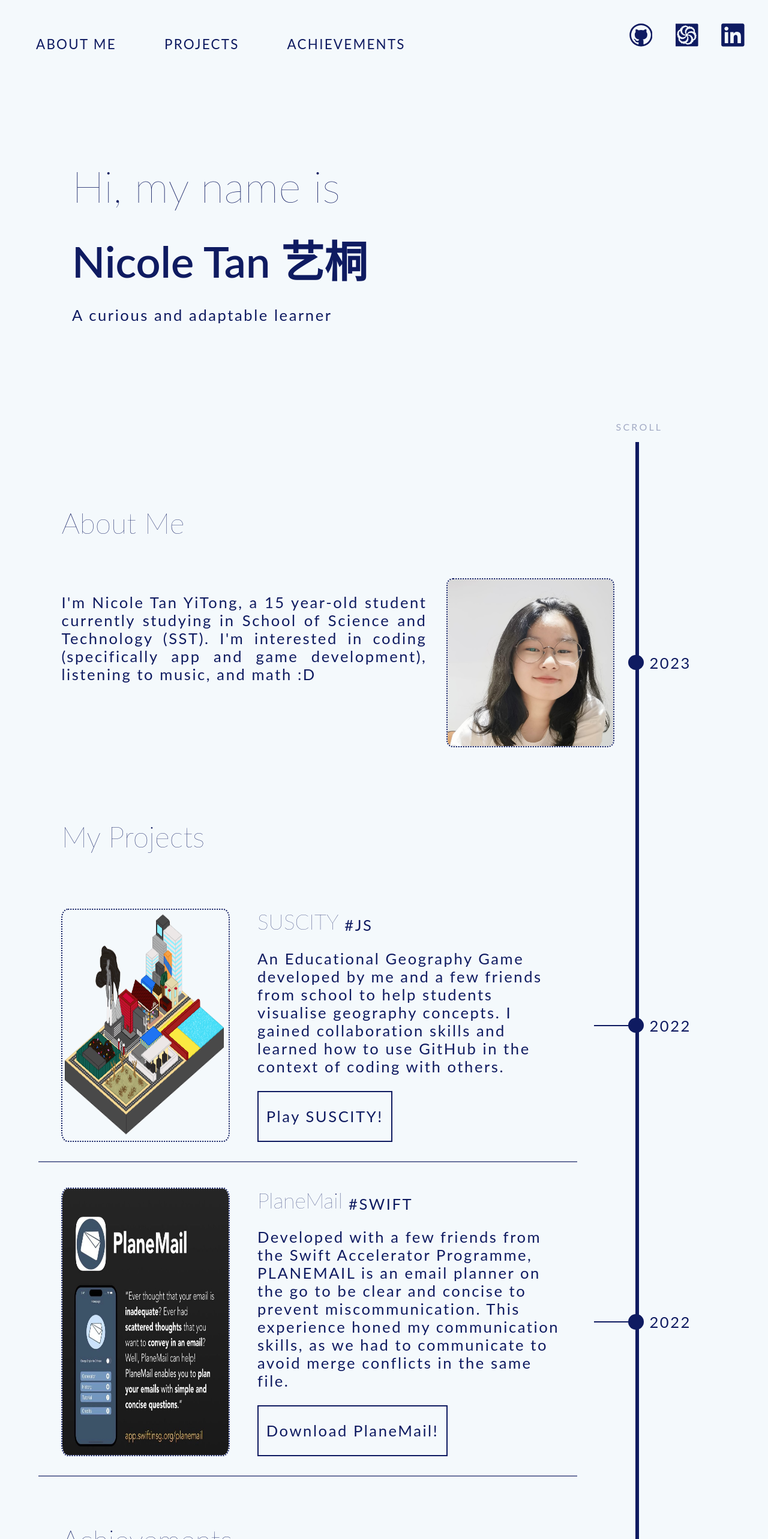
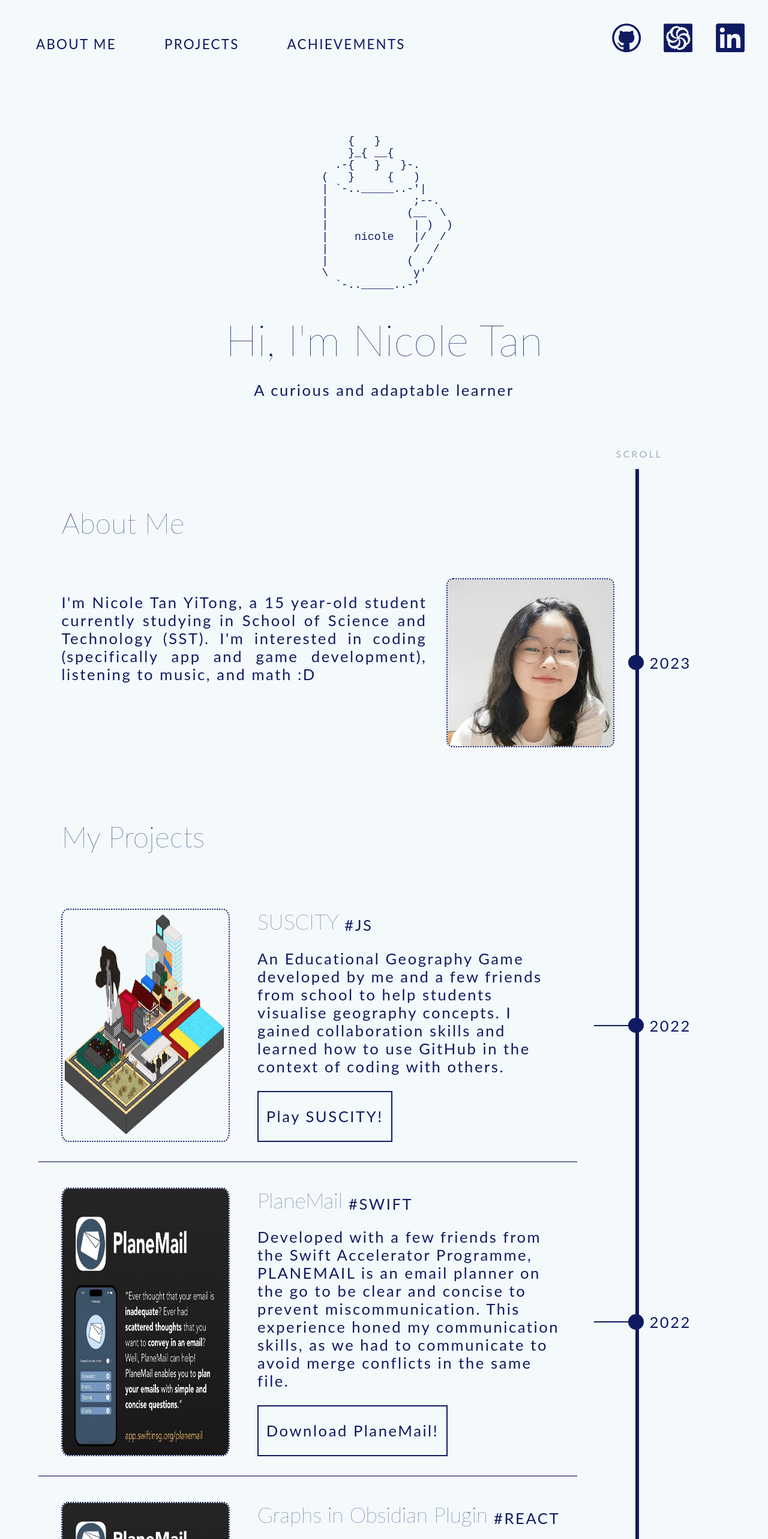
Before and after one commit to nicoletanyt/Portfolio, a React (Create React App) app in the folder root/: page / in a window 1280 px wide. Shown: the top 2566 px of the page at 60% size. Built offline with nearby package versions, Linux system fonts and the light colour scheme.

Commit message:
added ascii art

```diff
--- a/root/package.json
+++ b/root/package.json
@@ -9,7 +9,7 @@
     "react": "^18.2.0",
     "react-dom": "^18.2.0",
     "react-icons": "^4.11.0",
-    "react-scripts": "5.0.1",
+    "react-scripts": "^5.0.1",
     "web-vitals": "^2.1.4"
   },
   "scripts": {
--- a/root/src/App.css
+++ b/root/src/App.css
@@ -45,6 +45,7 @@ p {
 
 #name-wrapper {
   width: 50%;
+  text-align: center;
 }
 
 #name {
@@ -55,8 +56,14 @@ p {
 
 #name-img-wrapper {
   display: flex;
-  padding: 15vh;
-  /* padding-bottom: 0; */
+  flex-direction: column;
+  justify-content: center;
+  align-items: center;
+  padding: 5vh;
+}
+
+#ascii-art {
+  font-size: 1.4em;
 }
 
 #name-img {
@@ -80,10 +87,9 @@ p {
   justify-content: space-between;
 }
 .sidebar-icons {
-  font-size: 3vw;
+  font-size: 3em;
   padding: 1.5vw;
   color: #0f1b61;
-  height: fit-content;
 }
 .sidebar-icons:hover {
   cursor: pointer;
--- a/root/src/Data.js
+++ b/root/src/Data.js
@@ -38,6 +38,20 @@ export const PROJECTS = [
       text: "Download PlaneMail!",
     },
     year: 2022,
+  },
+  {
+    title: "Graphs in Obsidian Plugin",
+    image: <img src={PLANEMAIL} alt="PLANEMAIL" />,
+    desc: [
+      "Developed a plugin for the note-taking app, Obsidian, to plot graphs and vectors for better visualisation in your notes.",
+    ],
+    tags: "#REACT",
+    id: generateID(),
+    link: {
+      url: "https://github.com/nicoletanyt/obsidian-plugin-graphs",
+      text: "Check out the plugin!",
+    },
+    year: 2024,
   },
 ];
 
@@ -105,7 +119,7 @@ export const ACHIEVEMENTS = {
     ],
     2023: [
       {
-        title: "NOI 2023",
+        title: "NOI 2023 Qualifiers",
         r: "Gained more experience in C++ and learnt that we need to think outside of the box and identify patterns for an effective solution.",
       },
       {
@@ -132,6 +146,10 @@ export const ACHIEVEMENTS = {
         title: "Splash Awards 2023: Participation",
         r: "Enjoyed brainstorming solutions with my friends to solve real-world problems.",
       },
+      {
+        title: "NOI 2024 Finals: Bronze",
+        r: "Used C++ to solve coding questions",
+      }
     ],
   },
   Leadership: {
@@ -154,6 +172,9 @@ export const ACHIEVEMENTS = {
       },
     ],
   },
+  Academic: {
+
+  }
 };
 
 export const IMAGES = {
--- a/root/src/components/IntroPage.js
+++ b/root/src/components/IntroPage.js
@@ -4,9 +4,28 @@ export default function IntroPage() {
   return (
     <div id="intro-page">
       <div id="name-img-wrapper">
+        <div id="ascii-art">
+            <pre>
+              {`
+      {   }
+      }_{ __{
+    .-{   }   }-.
+  (   }     {   )
+  | \`-.._____..-'|
+  |             ;--.
+  |            (__  \\
+  |             | )  )
+  |    nicole   |/  /
+  |             /  /
+  |            (  /
+  \\             y'
+    \`-.._____..-'
+              `}
+            </pre>
+          </div>
         <div id="name-wrapper">
-          <h1>Hi, my name is </h1>
-          <h1 id="name">Nicole Tan 艺桐</h1>
+          <h1>Hi, I'm Nicole Tan</h1>
+          {/* <h1 id="name">Nicole Tan</h1> */}
           <p>A curious and adaptable learner</p>
         </div>
       </div>
```
Also changed, not shown: 1 other file (tests, documents, lock files or other folders).
